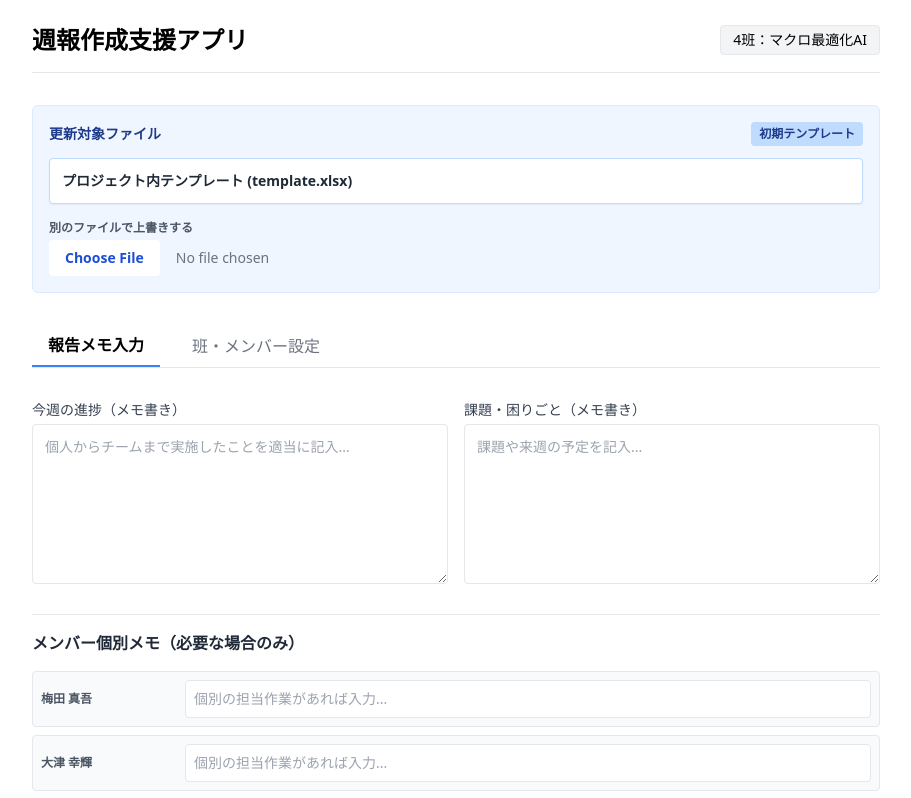
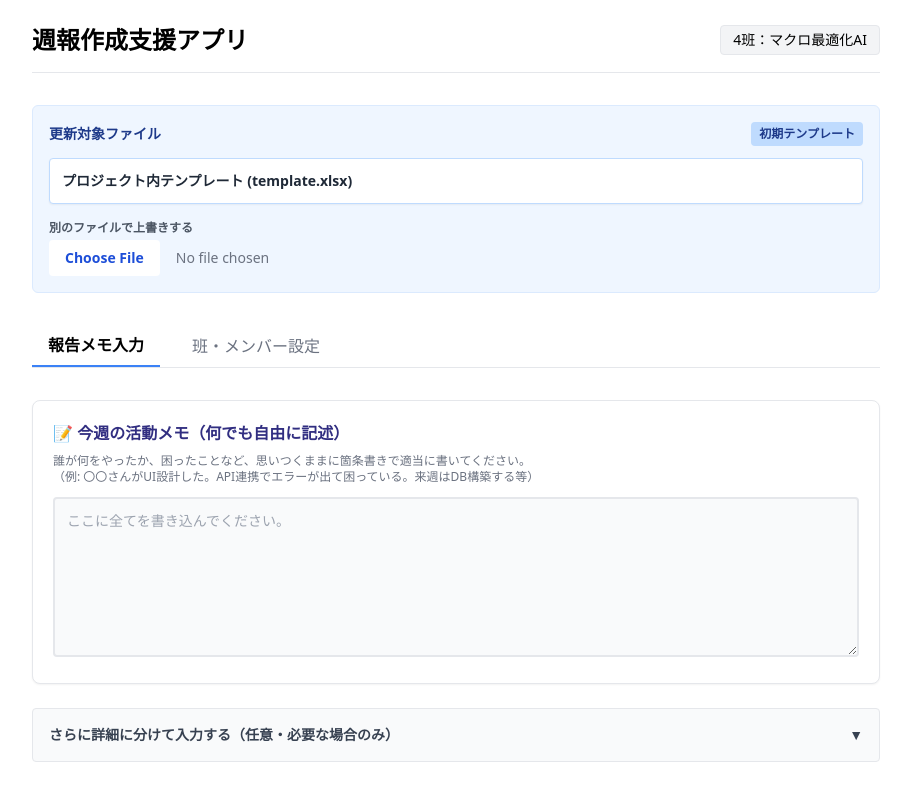
Before and after one commit to shingo29831/weekly-report-generator, a Next.js app: page / in a window 1280 px wide. Shown: the top 798 px of the page, without its empty margins (184-1095 px from the left). Built offline with nearby package versions, Linux system fonts and the light colour scheme.

Commit message:
feat: move generated template badge next to timestamp display

```diff
--- a/app/page.tsx
+++ b/app/page.tsx
@@ -1,4 +1,4 @@
-// @ai-role: Main dashboard UI implementing dynamic template persistence display and workflow
+// @ai-role: Main dashboard UI implementing dynamic template persistence display and workflow with low-barrier free memo input
 
 "use client";
 
@@ -99,30 +99,57 @@ export default function Home() {
         <button onClick={() => setCurrentStep("settings")} className={`py-2 px-4 ${currentStep === "settings" ? "border-b-2 border-blue-500 font-bold" : "text-gray-500"}`}>班・メンバー設定</button>
       </nav>
 
-      {/* STEP 1 */}
+      {/* STEP 1: メモ入力 */}
       {currentStep === "input" && (
         <section className="space-y-6 animate-in fade-in">
+
+          {/* 追加：自由記述メモ枠 */}
+          <div className="bg-white p-5 rounded-lg border shadow-sm">
+            <label className="block text-base font-bold mb-2 text-indigo-900">
+              📝 今週の活動メモ（何でも自由に記述）
+            </label>
+            <p className="text-xs text-gray-500 mb-3">
+              誰が何をやったか、困ったことなど、思いつくままに箇条書きで適当に書いてください。<br/>
+              （例: 〇〇さんがUI設計した。API連携でエラーが出て困っている。来週はDB構築する等）
+            </p>
+            <textarea
+              className="w-full border-2 rounded p-3 text-sm h-40 focus:border-indigo-500 outline-none transition-colors bg-gray-50 focus:bg-white"
+              value={input.freeMemo || ""}
+              onChange={(e) => setInput({ ...input, freeMemo: e.target.value })}
+              placeholder="ここに全てを書き込んでください。"
+            />
+          </div>
+
+          {/* 既存の入力欄（アコーディオン化） */}
+          <details className="group bg-gray-50 p-4 rounded border cursor-pointer">
+            <summary className="font-bold text-sm text-gray-700 list-none flex justify-between items-center">
+              <span>さらに詳細に分けて入力する（任意・必要な場合のみ）</span>
+              <span className="transition group-open:rotate-180">▼</span>
+            </summary>
+            <div className="pt-6 mt-4 border-t border-gray-200 cursor-default space-y-6">
               <div className="grid grid-cols-1 md:grid-cols-2 gap-4">
                 <div>
-              <label className="block text-sm font-medium mb-1 text-gray-700">今週の進捗（メモ書き）</label>
-              <textarea className="w-full border rounded p-3 text-sm h-40" value={input.progressRough} onChange={(e) => setInput({ ...input, progressRough: e.target.value })} placeholder="個人からチームまで実施したことを適当に記入..." />
+                  <label className="block text-sm font-medium mb-1 text-gray-700">チーム全体の進捗</label>
+                  <textarea className="w-full border rounded p-3 text-sm h-32" value={input.progressRough} onChange={(e) => setInput({ ...input, progressRough: e.target.value })} />
                 </div>
                 <div>
-              <label className="block text-sm font-medium mb-1 text-gray-700">課題・困りごと（メモ書き）</label>
-              <textarea className="w-full border rounded p-3 text-sm h-40" value={input.issuesRough} onChange={(e) => setInput({ ...input, issuesRough: e.target.value })} placeholder="課題や来週の予定を記入..." />
+                  <label className="block text-sm font-medium mb-1 text-gray-700">課題・困りごと</label>
+                  <textarea className="w-full border rounded p-3 text-sm h-32" value={input.issuesRough} onChange={(e) => setInput({ ...input, issuesRough: e.target.value })} />
                 </div>
               </div>
-          <div className="pt-4 border-t">
-            <h3 className="font-semibold mb-4 text-gray-800">メンバー個別メモ（必要な場合のみ）</h3>
+              <div>
+                <h3 className="font-semibold mb-3 text-gray-800 text-sm">メンバー個別メモ</h3>
                 <div className="grid gap-2">
                   {settings.members.map((m) => (
-                <div key={m.id} className="flex items-center gap-4 bg-gray-50 p-2 rounded border">
+                    <div key={m.id} className="flex items-center gap-4 bg-white p-2 rounded border">
                       <span className="w-32 text-xs font-bold text-gray-600 truncate">{m.name}</span>
-                  <input className="flex-1 border rounded p-2 text-sm bg-white" placeholder="個別の担当作業があれば入力..." value={input.memberProgressRough[m.id] || ""} onChange={(e) => setInput({ ...input, memberProgressRough: { ...input.memberProgressRough, [m.id]: e.target.value } })} />
+                      <input className="flex-1 border rounded p-2 text-sm bg-white" placeholder="個別の担当作業があれば..." value={input.memberProgressRough[m.id] || ""} onChange={(e) => setInput({ ...input, memberProgressRough: { ...input.memberProgressRough, [m.id]: e.target.value } })} />
                     </div>
                   ))}
                 </div>
               </div>
+            </div>
+          </details>
 
           <div className="flex gap-4 pt-4">
             <button onClick={handleInternalGenerate} className="flex-1 bg-gray-800 text-white font-bold py-3 rounded hover:bg-gray-900 transition-colors">
--- a/hooks/useReportApp.ts
+++ b/hooks/useReportApp.ts
@@ -2,7 +2,6 @@
 
 import { useState, useEffect } from "react";
 import { Settings, ReportInput, FormattedReport } from "@/lib/schema";
-import { fetchWithRetry } from "@/lib/apiClient";
 
 export interface TemplateState {
   source: "default" | "uploaded" | "generated";
@@ -25,7 +24,6 @@ const DEFAULT_SETTINGS: Settings = {
   ],
 };
 
-// Base64文字列をFileオブジェクトに変換するユーティリティ
 const dataURLtoFile = (dataurl: string, filename: string): File => {
   const arr = dataurl.split(',');
   const mimeMatch = arr[0].match(/:(.*?);/);
@@ -41,10 +39,14 @@ const dataURLtoFile = (dataurl: string, filename: string): File => {
 
 export const useReportApp = () => {
   const [settings, setSettings] = useState<Settings>(DEFAULT_SETTINGS);
-  const [input, setInput] = useState<ReportInput>({ progressRough: "", issuesRough: "", memberProgressRough: {} });
+  const [input, setInput] = useState<ReportInput>({
+    freeMemo: "",
+    progressRough: "",
+    issuesRough: "",
+    memberProgressRough: {}
+  });
   const [formattedReport, setFormattedReport] = useState<FormattedReport | null>(null);
 
-  // テンプレート状態の管理
   const [templateState, setTemplateState] = useState<TemplateState>({
     source: "default",
     name: "プロジェクト内テンプレート (template.xlsx)"
@@ -55,11 +57,9 @@ export const useReportApp = () => {
   const [isJsonValid, setIsJsonValid] = useState(false);
 
   useEffect(() => {
-    // 設定の復元
     const saved = localStorage.getItem("reportSettings");
     if (saved) setSettings(JSON.parse(saved));
 
-    // 前回出力したテンプレートの復元
     const savedTemplate = localStorage.getItem("reportTemplate");
     if (savedTemplate) {
       try {
@@ -124,7 +124,6 @@ export const useReportApp = () => {
     }
   };
 
-  // 手動でファイルをアップロードした時の処理
   const handleFileUpload = (e: React.ChangeEvent<HTMLInputElement>) => {
     const file = e.target.files?.[0];
     if (file) {
@@ -132,7 +131,6 @@ export const useReportApp = () => {
     }
   };
 
-  // テンプレートを初期状態に戻す処理
   const resetTemplate = () => {
     localStorage.removeItem("reportTemplate");
     setTemplateState({ source: "default", name: "プロジェクト内テンプレート (template.xlsx)" });
@@ -153,7 +151,6 @@ export const useReportApp = () => {
       formData.append("settings", JSON.stringify(settings));
       formData.append("report", JSON.stringify(currentReport));
 
-      // テンプレートデータの割り当て
       if (templateState.source === "uploaded" && templateState.file) {
         formData.append("file", templateState.file);
       } else if (templateState.source === "generated" && templateState.dataUrl) {
@@ -171,7 +168,6 @@ export const useReportApp = () => {
       const url = window.URL.createObjectURL(blob);
       const fileName = `卒業研究（2026前期）週報_${settings.groupNumber}班.xlsx`;
 
-      // ダウンロード実行
       const a = document.createElement("a");
       a.href = url;
       a.download = fileName;
@@ -179,7 +175,6 @@ export const useReportApp = () => {
       a.click();
       window.URL.revokeObjectURL(url);
 
-      // 次回用にローカルストレージへ保存する処理
       const reader = new FileReader();
       reader.readAsDataURL(blob);
       reader.onloadend = () => {
@@ -213,9 +208,10 @@ export const useReportApp = () => {
   };
 
   const generateManualPrompts = () => {
-    const currentProgress = formattedReport?.progress || input.progressRough;
+    // 画像プロンプト用には、テキスト生成結果があればそれを優先、なければ自由記述か進捗メモを使用
+    const currentProgress = formattedReport?.progress || input.freeMemo || input.progressRough;
     const memberListContext = settings.members.map(m => `- ${m.name} (出席番号: ${m.id})`).join("\n");
-    const memberProgressList = settings.members.map(m => `- ${m.name} (${m.id}): ${input.memberProgressRough[m.id] || "特筆事項なし"}`).join("\n");
+    const memberProgressList = settings.members.map(m => `- ${m.name} (${m.id}): ${input.memberProgressRough[m.id] || ""}`).filter(line => !line.endsWith(": ")).join("\n");
 
     const jsonPrompt = `以下の情報を元に、週報のデータを指定されたJSONフォーマットで出力してください。
 
@@ -226,13 +222,14 @@ export const useReportApp = () => {
 ${memberListContext}
 
 【入力情報】
-チーム全体の進捗メモ: ${input.progressRough}
-チーム全体の課題・困りごとメモ: ${input.issuesRough}
-各メンバーの個別進捗メモ（追加分）:
-${memberProgressList}
+自由記述メモ（全体）: ${input.freeMemo || "特筆事項なし"}
+チーム全体の進捗メモ（詳細）: ${input.progressRough || "特筆事項なし"}
+チーム全体の課題・困りごとメモ（詳細）: ${input.issuesRough || "特筆事項なし"}
+各メンバーの個別進捗メモ（詳細）:
+${memberProgressList || "特筆事項なし"}
 
 【推論要件】
-1. 進捗の振り分け: 「進捗メモ」を分析し、特定の個人の成果と判明したものは個人の報告に振り分ける。
+1. 情報の統合と振り分け: 「自由記述メモ」や「各詳細メモ」の内容を総合的に分析してください。特定の個人の作業や成果と判明したものは個人の報告（members[].progress）に振り分け、それ以外の全体概要を「progress」に記載してください。
 2. JSONテキストのみを出力すること。
 
 {
--- a/lib/schema.ts
+++ b/lib/schema.ts
@@ -15,6 +15,7 @@ export const settingsSchema = z.object({
 });
 
 export const reportInputSchema = z.object({
+  freeMemo: z.string().optional(), // 自由記述メモを追加
   progressRough: z.string(),
   issuesRough: z.string(),
   memberProgressRough: z.record(z.string(), z.string()),
```
Lines whose indentation alone changed are shown as unchanged.
